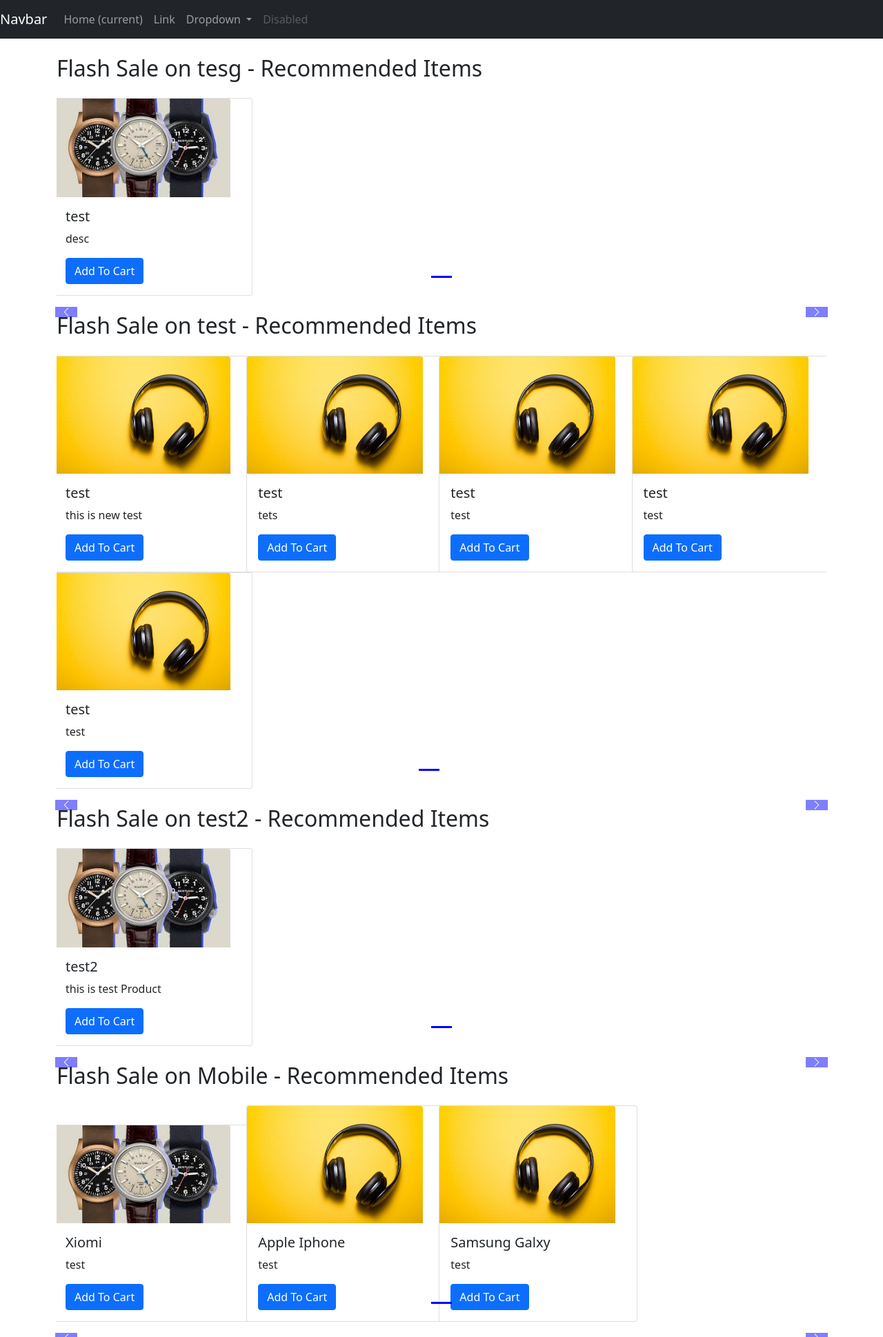
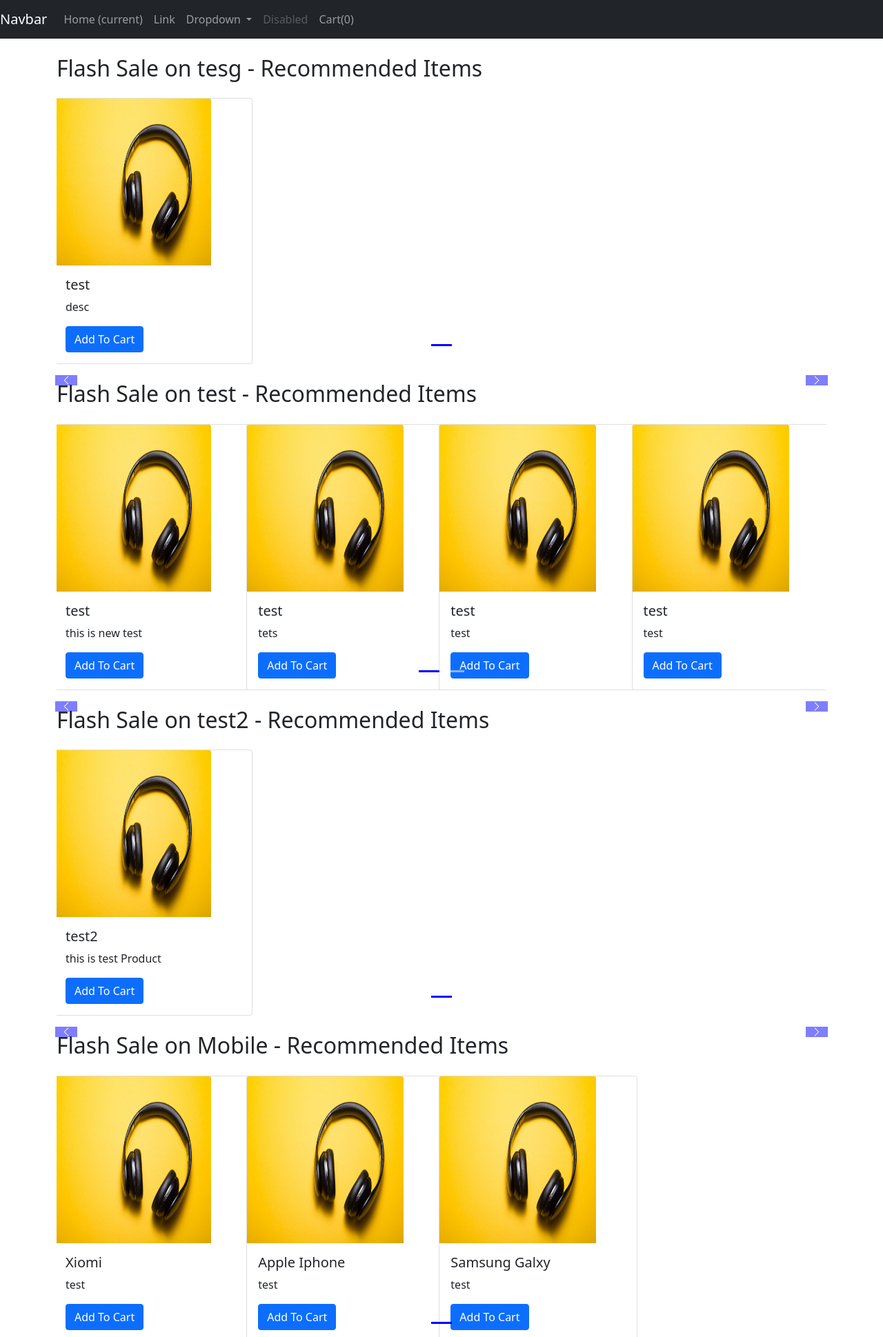
Before and after one commit to jhabindra/myAwesomeCart, a Django app: page /shop/ in a window 1280 px wide. Shown: the top 1939 px of the page at 69% size. Run offline with Django 4.2, Linux system fonts and the light colour scheme; data comes from the database, SQL or seed files in the repository; both versions use the stored data as it was after the commit; some libraries are stand-ins or nearby versions.

Commit message:
Added cart

```diff
--- a/shop/templates/shop/basic.html
+++ b/shop/templates/shop/basic.html
@@ -69,6 +69,10 @@
           </li>
           <li>
 
+
+        </li>
+        <li class="nav-item">
+          <a class="nav-link" href="#">Cart(<span id="cart">0</span>)</a>
         </li>
         </ul>
 
--- a/shop/templates/shop/index.html
+++ b/shop/templates/shop/index.html
@@ -14,8 +14,8 @@
   margin-top: 100px !important;
 }
 .col-md-3 img {
-  width: 255px;
-  max-height: 355px;
+  max-width: 227px;
+  height: 242px;
 }
 
 
@@ -53,7 +53,7 @@
 
     <div class="container carousel-inner no-padding">
       <div class="carousel-item active">
-        <div class="col-xs-3 col-md-3 col-sm-3">
+        <!-- <div class="col-xs-3 col-md-3 col-sm-3">
           <div class="card" style="width: 18rem">
             <img class="card-img-top" src='/{{product.0.image}}'alt="Card image cap" />
             <div class="card-body">
@@ -64,9 +64,9 @@
                <a id="pr{{product.0.id}}" class="btn btn-primary cart">Add To Cart</a>
             </div>
           </div>
-        </div>
+        </div> -->
 
-        {% for i in product|slice:"1:" %}
+        {% for i in product %}
         <div class="col-xs-3 col-md-3 col-sm-3">
           <div class="card" style="width: 18rem">
             <img class="card-img-top" src='{%static "shop/demo.jpeg" %}'alt="Card image cap" />
@@ -129,6 +129,7 @@
           }
 
          localStorage.setItem('cart',JSON.stringify(cart))
+         document.getElementById('cart').innerHTML = Object.keys(cart).length
          console.log(JSON.stringify(cart))
         })
   </script>
```
Also changed, not shown: db.sqlite3, media/shop/images/Screenshot_2022-02-25-12-39-41-628_com.viber.voip.jpg (added).
